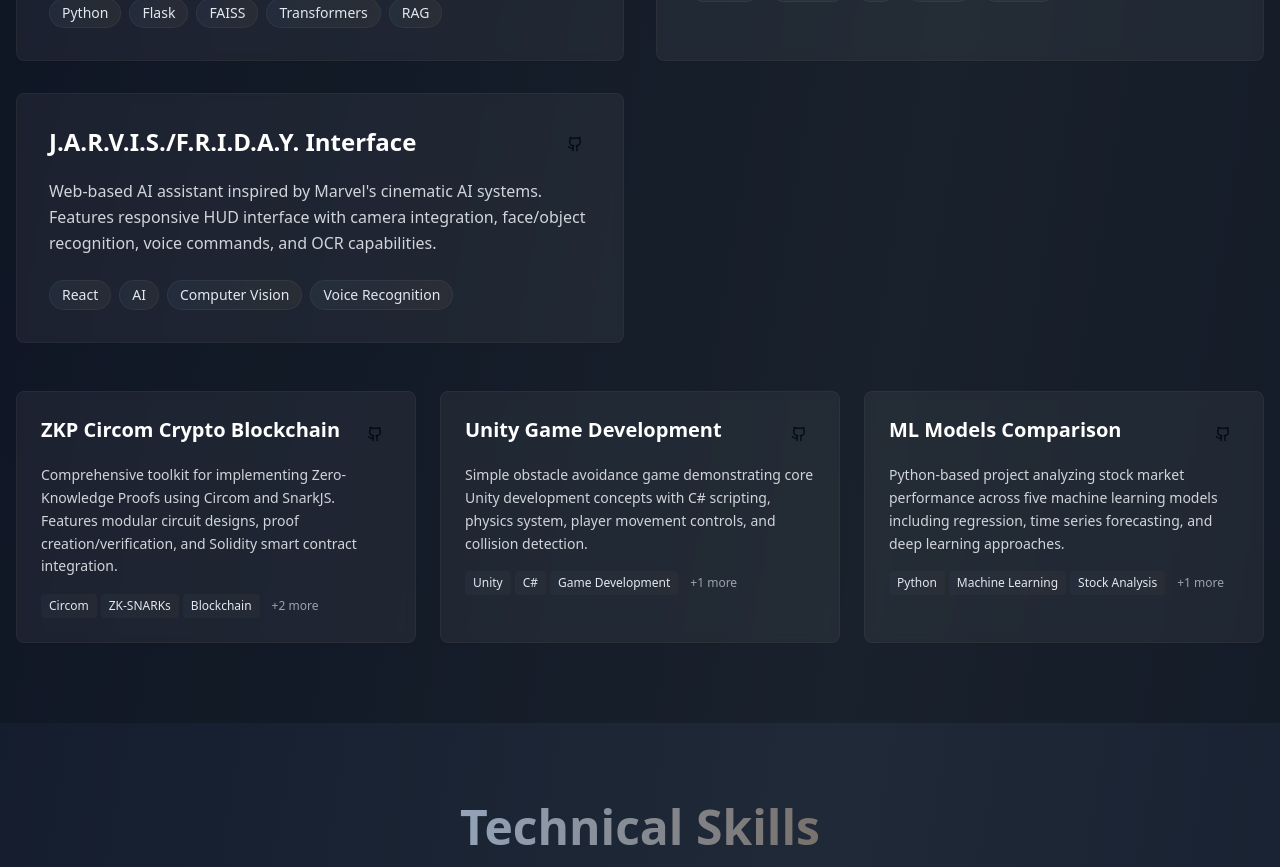
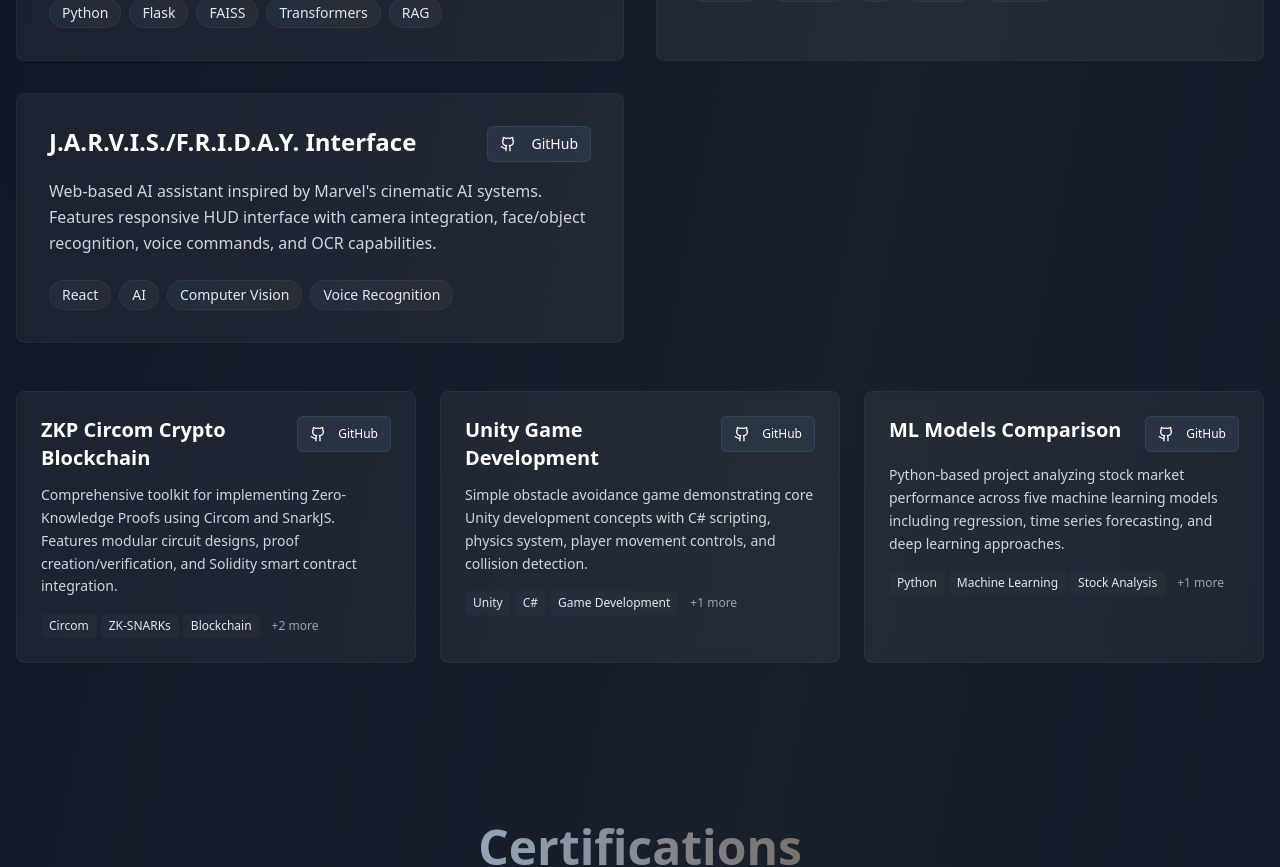
Before and after one commit to Rishirajbal/rishiraj-bal-portfolio-site, a React (Vite) app: page / in a window 1280 px wide. Shown: the part 1930-2797 px from the top of the page. Built offline with nearby package versions, Linux system fonts and the light colour scheme.

Commit message:
Fix: Improve GitHub link visibility and update experience
- Improved the visibility of GitHub links in the projects section.
- Updated the experience section to reflect the user's role as a research intern.
- Removed the "Technical Skills" section.

```diff
--- a/src/components/Experience.tsx
+++ b/src/components/Experience.tsx
@@ -10,6 +10,14 @@ const Experience = () => {
       period: "May 2025 – Present",
       location: "Remote",
       description: "Working on cutting-edge generative AI projects, developing innovative solutions for real-world applications.",
+      current: true
+    },
+    {
+      title: "Research Intern",
+      company: "KIIT University",
+      period: "2024 – Present",
+      location: "Bhubaneswar",
+      description: "Conducting research in artificial intelligence and machine learning, focusing on advanced neural networks and quantum computing applications.",
       current: true
     },
     {
--- a/src/components/Navigation.tsx
+++ b/src/components/Navigation.tsx
@@ -9,7 +9,6 @@ const Navigation = () => {
     { href: "#home", label: "Home" },
     { href: "#about", label: "About" },
     { href: "#projects", label: "Projects" },
-    { href: "#skills", label: "Skills" },
     { href: "#experience", label: "Experience" },
     { href: "#contact", label: "Contact" },
   ];
--- a/src/components/Projects.tsx
+++ b/src/components/Projects.tsx
@@ -65,13 +65,12 @@ const Projects = () => {
                 <h3 className="text-2xl font-bold text-white group-hover:text-slate-300 transition-colors">
                   {project.title}
                 </h3>
-                <div className="flex space-x-2">
-                  <Button asChild size="sm" variant="ghost" className="p-2 hover:bg-stone-700/20">
-                    <a href={project.repo} target="_blank" rel="noopener noreferrer">
-                      <Github size={18} />
-                    </a>
-                  </Button>
-                </div>
+                <Button asChild size="sm" className="bg-slate-700/50 hover:bg-slate-600/70 text-white border border-slate-600/50 hover:border-slate-500/70">
+                  <a href={project.repo} target="_blank" rel="noopener noreferrer" className="flex items-center space-x-2">
+                    <Github size={18} />
+                    <span className="hidden sm:inline">GitHub</span>
+                  </a>
+                </Button>
               </div>
 
               <p className="text-gray-300 mb-6 leading-relaxed">
@@ -99,9 +98,10 @@ const Projects = () => {
                 <h3 className="text-xl font-bold text-white group-hover:text-slate-300 transition-colors">
                   {project.title}
                 </h3>
-                <Button asChild size="sm" variant="ghost" className="p-2 hover:bg-stone-700/20">
-                  <a href={project.repo} target="_blank" rel="noopener noreferrer">
+                <Button asChild size="sm" className="bg-slate-700/50 hover:bg-slate-600/70 text-white border border-slate-600/50 hover:border-slate-500/70 px-3">
+                  <a href={project.repo} target="_blank" rel="noopener noreferrer" className="flex items-center space-x-1">
                     <Github size={16} />
+                    <span className="text-xs">GitHub</span>
                   </a>
                 </Button>
               </div>
--- a/src/pages/Index.tsx
+++ b/src/pages/Index.tsx
@@ -2,7 +2,6 @@
 import Hero from "@/components/Hero";
 import About from "@/components/About";
 import Projects from "@/components/Projects";
-import Skills from "@/components/Skills";
 import Certifications from "@/components/Certifications";
 import Experience from "@/components/Experience";
 import Education from "@/components/Education";
@@ -16,7 +15,6 @@ const Index = () => {
       <Hero />
       <About />
       <Projects />
-      <Skills />
       <Certifications />
       <Experience />
       <Education />
```
